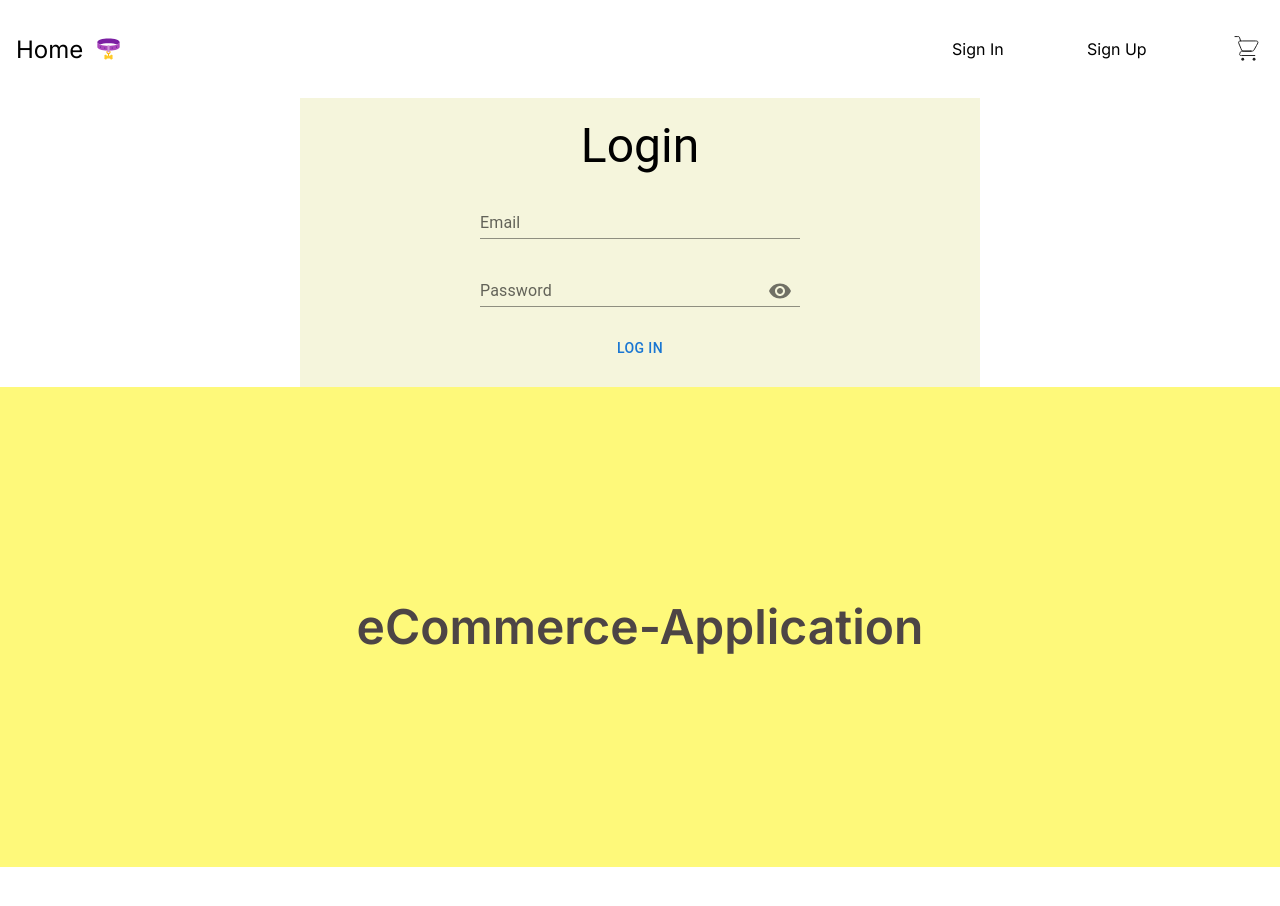
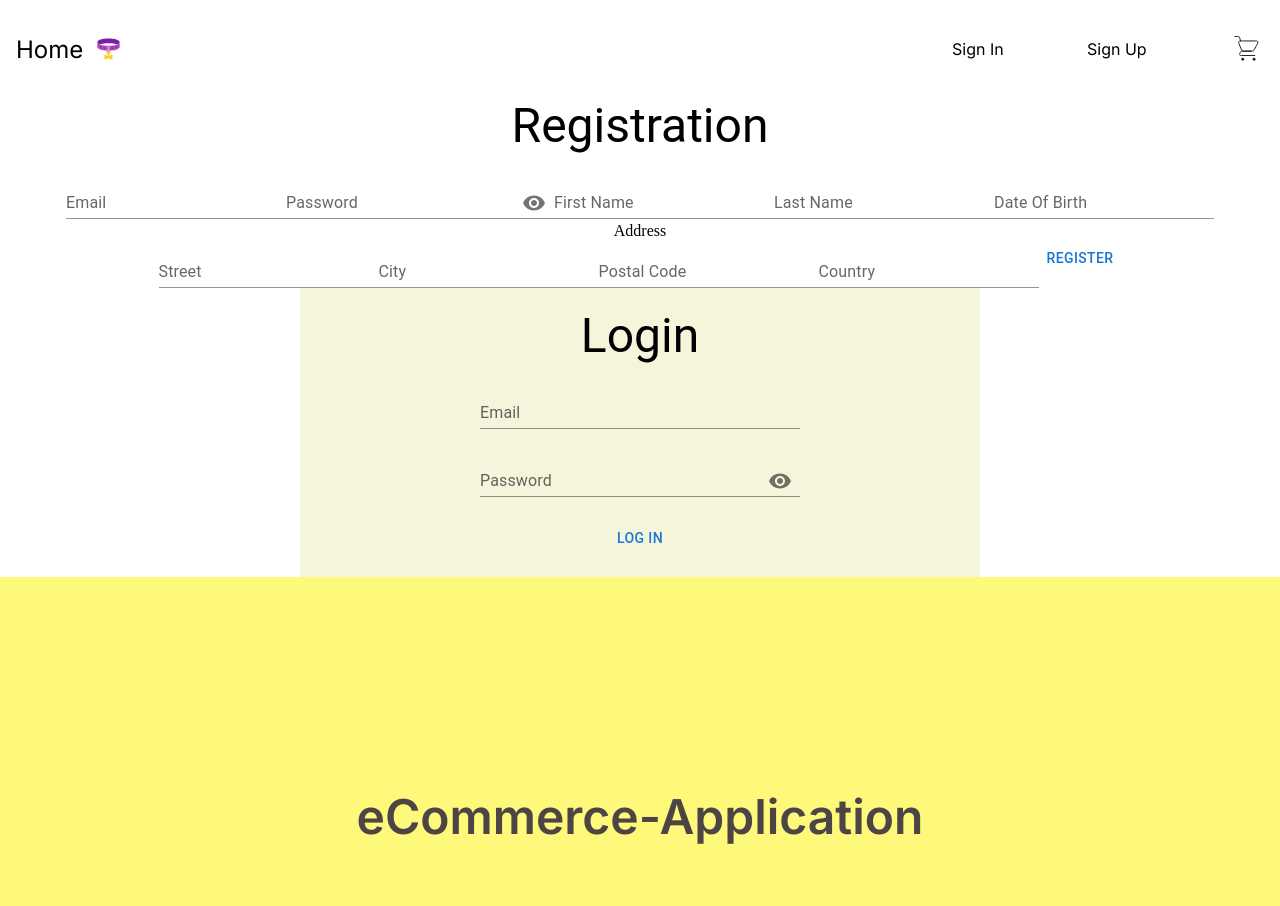
Before and after one commit to eugenekhovaiev/eCommerce-Application, a React (Vite) app: page / in a window 1280 px wide. Shown: the top 906 px of the page. Before the commit the page ends 867 px from the top, so only its background shows below. Built offline with nearby package versions, Linux system fonts and the light colour scheme; the HTML template or start-up script is replaced by a standard one.

Commit message:
feat: add registration form with all required fields

```diff
--- a/src/app/App.tsx
+++ b/src/app/App.tsx
@@ -2,11 +2,13 @@ import Login from '../pages/Login/Login';
 import './styles/App.css';
 import Main from '../pages/main/Main';
 import Header from '../widgets/header/Header';
+import { Registration } from '../pages/Registration/Registration';
 
 function App(): JSX.Element {
   return (
     <>
       <Header />
+      <Registration />
       <Login />
       <Main />
     </>
--- /dev/null
+++ b/src/pages/Registration/Registration.tsx
@@ -0,0 +1,13 @@
+import { Typography } from '@mui/material';
+import RegistrationForm from '../../widgets/RegistrationForm/RegistrationForm';
+
+export const Registration = (): JSX.Element => {
+  return (
+    <main className="registration">
+      <Typography variant="h3" gutterBottom className="registration__title">
+        Registration
+      </Typography>
+      <RegistrationForm />
+    </main>
+  );
+};
--- /dev/null
+++ b/src/shared/UI/Inputs/DateOfBirthInput.tsx
@@ -0,0 +1,7 @@
+import { TextField } from '@mui/material';
+
+const DateOfBirthInput = (): JSX.Element => {
+  return <TextField type="text" label="Date Of Birth" className="form__date-of-birth" variant="standard" />;
+};
+
+export default DateOfBirthInput;
--- /dev/null
+++ b/src/shared/UI/Inputs/FirstNameInput.tsx
@@ -0,0 +1,7 @@
+import { TextField } from '@mui/material';
+
+const FirstNameInput = (): JSX.Element => {
+  return <TextField type="text" label="First Name" className="form__first-name" variant="standard" />;
+};
+
+export default FirstNameInput;
--- /dev/null
+++ b/src/shared/UI/Inputs/LastNameInput.tsx
@@ -0,0 +1,7 @@
+import { TextField } from '@mui/material';
+
+const LastNameInput = (): JSX.Element => {
+  return <TextField type="text" label="Last Name" className="form__last-name" variant="standard" />;
+};
+
+export default LastNameInput;
--- /dev/null
+++ b/src/shared/UI/Inputs/address/CityInput.tsx
@@ -0,0 +1,7 @@
+import { TextField } from '@mui/material';
+
+const CityInput = (): JSX.Element => {
+  return <TextField type="text" label="City" className="form__city" variant="standard" />;
+};
+
+export default CityInput;
--- /dev/null
+++ b/src/shared/UI/Inputs/address/CountryInput.tsx
@@ -0,0 +1,7 @@
+import { TextField } from '@mui/material';
+
+const CountryInput = (): JSX.Element => {
+  return <TextField type="text" label="Country" className="form__country" variant="standard" />;
+};
+
+export default CountryInput;
--- /dev/null
+++ b/src/shared/UI/Inputs/address/PostalCodeInput.tsx
@@ -0,0 +1,7 @@
+import { TextField } from '@mui/material';
+
+const PostalCodeInput = (): JSX.Element => {
+  return <TextField type="text" label="Postal Code" className="form__posatal-code" variant="standard" />;
+};
+
+export default PostalCodeInput;
--- /dev/null
+++ b/src/shared/UI/Inputs/address/StreetInput.tsx
@@ -0,0 +1,7 @@
+import { TextField } from '@mui/material';
+
+const StreetInput = (): JSX.Element => {
+  return <TextField type="text" label="Street" className="form__street" variant="standard" />;
+};
+
+export default StreetInput;
--- /dev/null
+++ b/src/widgets/RegistrationForm/RegistrationForm.tsx
@@ -0,0 +1,39 @@
+import { useForm, useFormState } from 'react-hook-form';
+
+import { IForm } from '../../shared/types';
+
+import EmailInput from '../../shared/UI/Inputs/emailInput';
+import PasswordInput from '../../shared/UI/Inputs/passwordInput';
+import FirstNameInput from '../../shared/UI/Inputs/FirstNameInput';
+import LastNameInput from '../../shared/UI/Inputs/LastNameInput';
+import CityInput from '../../shared/UI/Inputs/address/CityInput';
+import CountryInput from '../../shared/UI/Inputs/address/CountryInput';
+import PostalCodeInput from '../../shared/UI/Inputs/address/PostalCodeInput';
+import StreetInput from '../../shared/UI/Inputs/address/StreetInput';
+import DateOfBirthInput from '../../shared/UI/Inputs/DateOfBirthInput';
+import ButtonAuth from '../../shared/UI/Buttons/buttonAuth';
+
+const RegistrationForm = (): JSX.Element => {
+  const { control } = useForm<IForm>();
+  const { errors } = useFormState({
+    control,
+  });
+
+  return (
+    <form className="registration__form form">
+      <EmailInput control={control} errors={errors} />
+      <PasswordInput control={control} errors={errors} />
+      <FirstNameInput />
+      <LastNameInput />
+      <DateOfBirthInput />
+      <div>Address</div>
+      <StreetInput />
+      <CityInput />
+      <PostalCodeInput />
+      <CountryInput />
+      <ButtonAuth title="Register" />
+    </form>
+  );
+};
+
+export default RegistrationForm;
```
